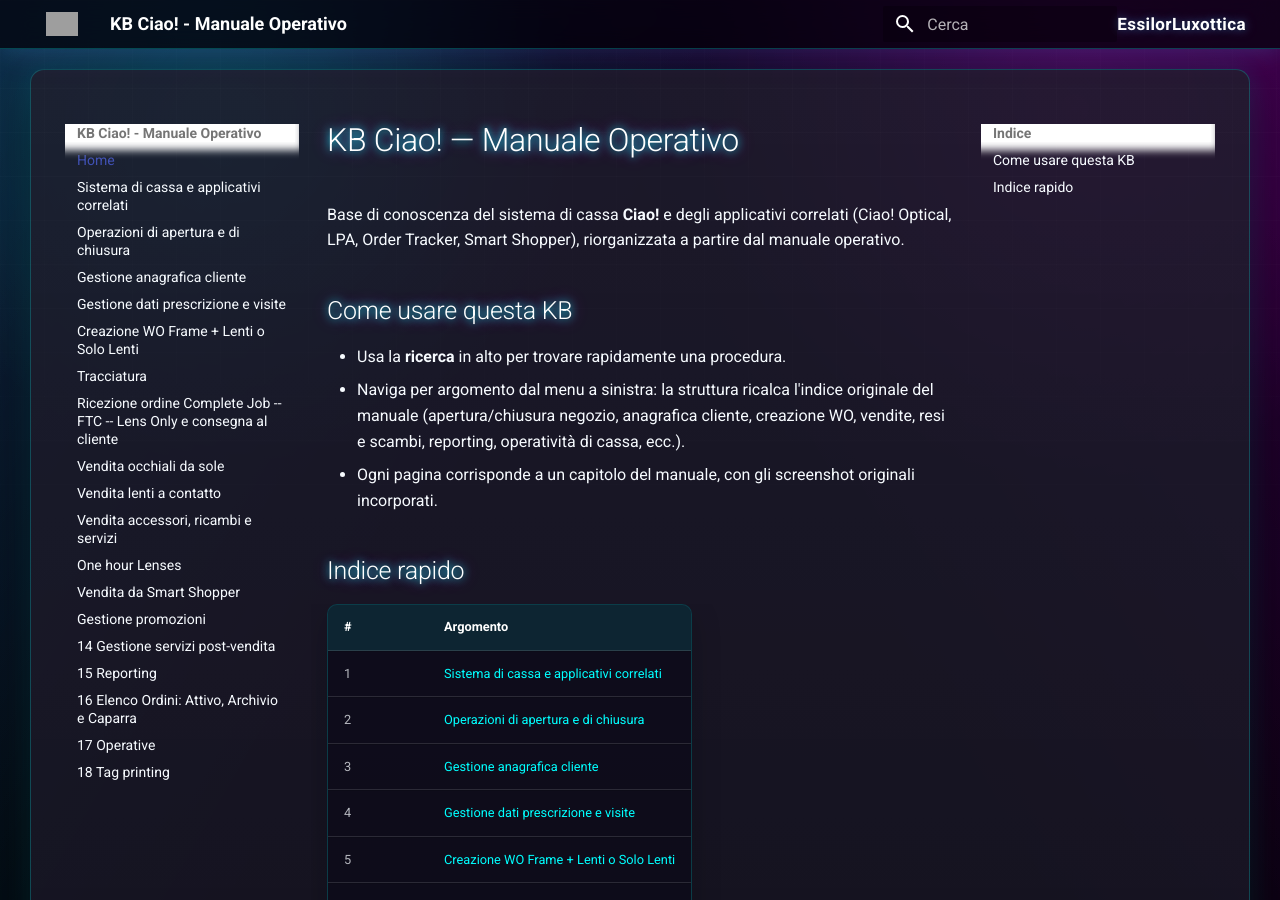
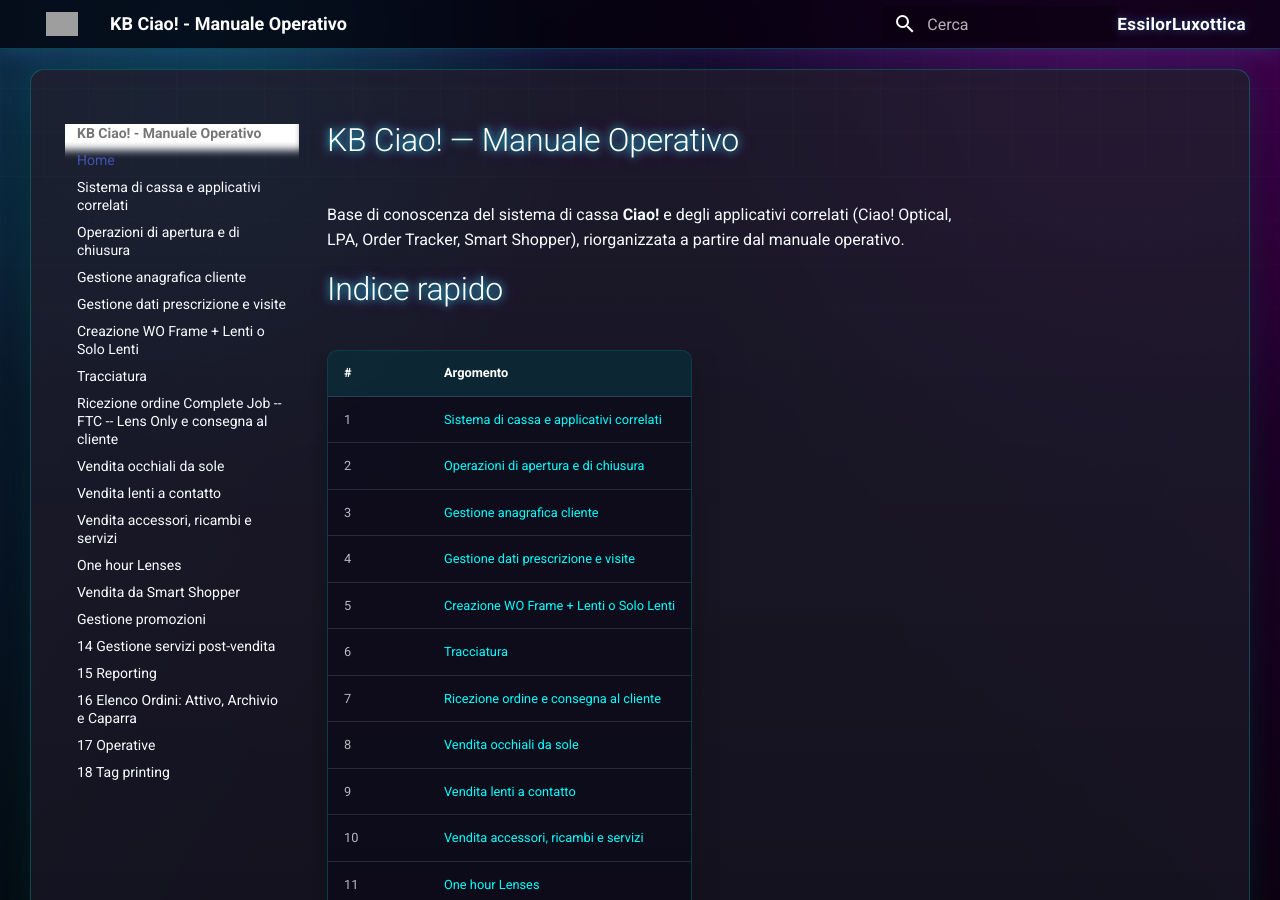
Before and after one commit to khalilahmed3/kb-CIAO, an MkDocs documentation site: the page built from docs/index.md, in a window 1280 px wide and 900 px high. Built offline with MkDocs 1.6.1 and Material for MkDocs 9.7.7, drawn with Linux system fonts in a browser that asks for light colours; grey boxes are pictures that could not be loaded.

Commit message:
Revise title and restructure knowledge base content
Updated the title and reorganized the content structure.

```diff
--- a/docs/index.md
+++ b/docs/index.md
@@ -1,18 +1,12 @@
 ---
-title: "KB Ciao! — Manuale Operativo"
+title: "Ciao! — Manuale Operativo"
 ---
 
 # KB Ciao! — Manuale Operativo
 
 Base di conoscenza del sistema di cassa **Ciao!** e degli applicativi correlati (Ciao! Optical, LPA, Order Tracker, Smart Shopper), riorganizzata a partire dal manuale operativo.
 
-## Come usare questa KB
-
-- Usa la **ricerca** in alto per trovare rapidamente una procedura.
-- Naviga per argomento dal menu a sinistra: la struttura ricalca l'indice originale del manuale (apertura/chiusura negozio, anagrafica cliente, creazione WO, vendite, resi e scambi, reporting, operatività di cassa, ecc.).
-- Ogni pagina corrisponde a un capitolo del manuale, con gli screenshot originali incorporati.
-
-## Indice rapido
+# Indice rapido
 
 | # | Argomento |
 |---|---|
```
